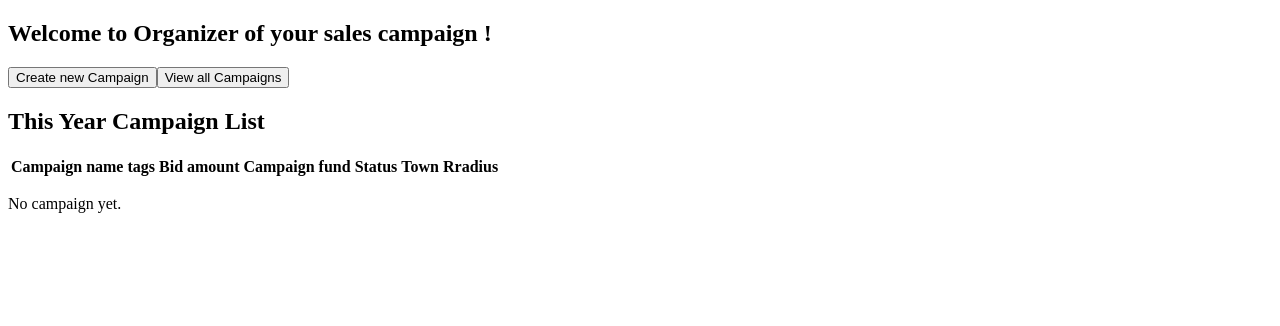
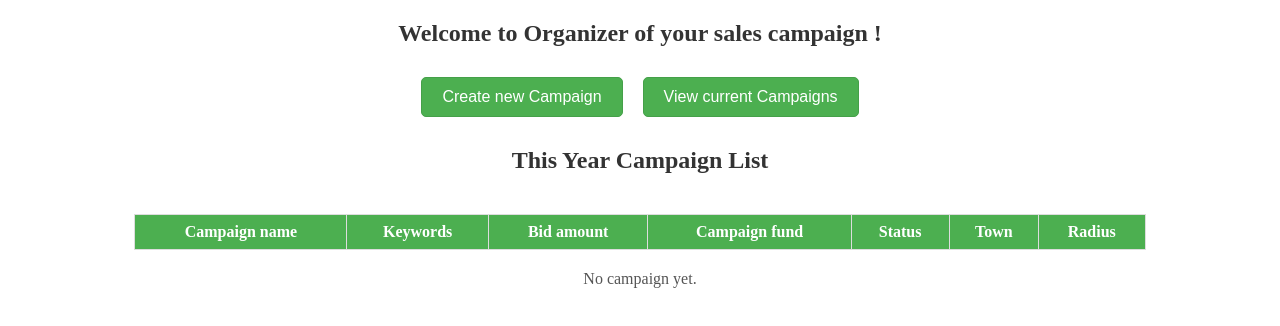
Before and after one commit to WoytekMig/FT-campaignTask, an Angular app: page /list in a window 1280 px wide. Shown: the top 326 px of the page. Built offline with nearby package versions, Linux system fonts and the light colour scheme.

Commit message:
addeed css

```diff
--- a/src/app/campaign-form/campaign-form.component.css
+++ b/src/app/campaign-form/campaign-form.component.css
@@ -0,0 +1,95 @@
+form {
+    max-width: 600px;
+    margin: 10px auto;
+    font-size: larger;
+}
+
+div {
+    margin-bottom: 15px;
+}
+
+label {
+    display: block;
+    margin-bottom: 5px;
+    color: #333;
+}
+
+input {
+    width: 100%;
+    padding: 8px;
+    font-size: 14px;
+    border: 1px solid #ddd;
+    border-radius: 4px;
+    box-sizing: border-box;
+}
+
+span {
+    color: #ff0000;
+    font-size: 12px;
+    margin-top: 5px;
+}
+
+.radio-buttons {
+    display: flex;
+    /*  align-items: center; */
+}
+
+.radio-buttons label {
+    display: flex;
+    flex-direction: column;
+    margin: 8px;
+}
+
+.radio-buttons input {
+    margin-bottom: 5px;
+}
+
+.campaign-form select {
+    width: 100%;
+    padding: 8px;
+    margin-top: 5px;
+    margin-bottom: 15px;
+    box-sizing: border-box;
+    border: 1px solid #ccc;
+    border-radius: 4px;
+    background-color: #f8f8f8;
+    font-size: 16px;
+    color: #333;
+}
+
+.campaign-form input[type="text"] {
+    width: 100%;
+    padding: 8px;
+    margin-top: 5px;
+    margin-bottom: 15px;
+    box-sizing: border-box;
+    border: 1px solid #ccc;
+    border-radius: 4px;
+    background-color: #f8f8f8;
+    font-size: 16px;
+    color: #333;
+}
+
+button {
+    background-color: #4CAF50;
+    color: white;
+    padding: 10px 20px;
+    font-size: 16px;
+    border: none;
+    border-radius: 4px;
+    cursor: pointer;
+    transition: background-color 0.3s;
+}
+
+button:active {
+    background-color: #4bb57c;
+}
+
+button:disabled {
+    background-color: #cccccc;
+    cursor: not-allowed;
+}
+
+button:hover:enabled {
+    background-color: #45a049;
+}
--- a/src/app/campaign-form/campaign-form.component.html
+++ b/src/app/campaign-form/campaign-form.component.html
@@ -1,79 +1,98 @@
 <app-home></app-home>
 
-<form [formGroup]="campaignForm" (ngSubmit)="onSubmit()">
+<form class="campaign-form" [formGroup]="campaignForm" (ngSubmit)="onSubmit()">
   <div>
     <label> Name of the Campaign </label>
     <input type="text" formControlName="name" />
-    <div
+    <span
       *ngIf="
         campaignForm.get('name')?.invalid && campaignForm.get('name')?.touched
       "
     >
       Name of the Campaign is required
-    </div>
+    </span>
   </div>
   <div>
-    <label> Key words </label>
+    <label> Keywords </label>
     <input type="text" formControlName="tags" />
-    <div
+    <span
       *ngIf="
         campaignForm.get('tags')?.invalid && campaignForm.get('tags')?.touched
       "
     >
-      Key-words are required
-    </div>
+      Keywords are required
+    </span>
   </div>
   <div>
     <label> Bid amount </label>
     <input type="number" formControlName="bidAmount" />
-    <div
+    <span
       *ngIf="
         campaignForm.get('bidAmount')?.invalid &&
         campaignForm.get('bidAmount')?.touched
       "
     >
       Min amount is 1500
-    </div>
+    </span>
   </div>
   <div>
     <label> Campaign fund </label>
     <input type="number" formControlName="campaignFund" />
-    <div
+    <span
       *ngIf="
         campaignForm.get('campaignFund')?.invalid &&
         campaignForm.get('campaignFund')?.touched
       "
     >
       Name of the Campaign is required
-    </div>
+    </span>
   </div>
   <div>
     <label> Status </label>
-    <input type="boolean" formControlName="status" />
-    <div
+    <div class="radio-buttons">
+      <label>
+        <input type="radio" formControlName="status" value="on" /> On
+      </label>
+      <label>
+        <input type="radio" formControlName="status" value="off" /> Off
+      </label>
+    </div>
+    <span
       *ngIf="
         campaignForm.get('status')?.invalid &&
         campaignForm.get('status')?.touched
       "
     >
       Status need to be on or off
-    </div>
+    </span>
   </div>
   <div>
     <label> Town </label>
-    <input type="text" formControlName="town" />
+    <div class="town-selector">
+      <select formControlName="town" (change)="onTownChange()">
+        <option *ngFor="let city of townOptions" [value]="city">
+          {{ city }}
+        </option>
+        <!--          if ([value] ==="other...") {
+          <input type="text" placeholder="Enter new town" [(ngModel)]="newTown" />
+         } -->
+      </select>
+      <!--   <input type="text" placeholder="Enter new town" [(ngModel)]="newTown" /> -->
+    </div>
+    <!--
+    <input type="text" formControlName="town" /> -->
   </div>
   <div>
-    <label> Radius</label>
+    <label> Radius (km)</label>
     <input type="number" formControlName="radius" />
-    <div
+    <span
       *ngIf="
         campaignForm.get('radius')?.invalid &&
         campaignForm.get('radius')?.touched
       "
     >
       Enter the number of kilometers
-    </div>
+    </span>
   </div>
 
   <button type="submit" [disabled]="campaignForm.invalid">Submit</button>
--- a/src/app/campaign-list/campaign-list.component.css
+++ b/src/app/campaign-list/campaign-list.component.css
@@ -0,0 +1,55 @@
+div {
+    display: flex;
+    flex-direction: column;
+    justify-content: center;
+    align-items: center;
+}
+
+h2 {
+    text-align: center;
+    color: #333;
+}
+
+table {
+    width: 80%;
+    border-collapse: collapse;
+    margin-top: 20px;
+}
+
+thead {
+    background-color: #4CAF50;
+    color: white;
+}
+
+th, td {
+    border: 1px solid #ddd;
+    padding: 8px;
+    text-align: center;
+}
+
+tr:nth-child(even) {
+    background-color: #f2f2f2;
+}
+
+button {
+    background-color: #4CAF50;
+    color: white;
+    padding: 8px 16px;
+    margin: 4px;
+    font-size: 14px;
+    border: none;
+    border-radius: 4px;
+    cursor: pointer;
+    margin-right: 5px;
+    transition: background-color 0.3s;
+}
+
+button:hover {
+    background-color: #45a049;
+}
+
+p {
+    text-align: center;
+    color: #555;
+    margin-top: 20px;
+}
--- a/src/app/campaign-list/campaign-list.component.html
+++ b/src/app/campaign-list/campaign-list.component.html
@@ -1,17 +1,17 @@
 <app-home></app-home>
-
+<div>
   <h2>This Year Campaign List</h2>
 
   <table>
     <thead>
       <tr>
         <th>Campaign name</th>
-      <th>tags</th>
+        <th>Keywords</th>
         <th>Bid amount</th>
         <th>Campaign fund</th>
         <th>Status</th>
         <th>Town</th>
-      <th>Rradius</th>
+        <th>Radius</th>
       </tr>
     </thead>
     <tbody>
@@ -20,7 +20,7 @@
           {{ campaign.name }}
         </td>
         <td>
-        {{ campaign.tags }}
+          {{ campaign.keywords }}
         </td>
         <td>
           {{ campaign.bidAmount }}
@@ -50,3 +50,4 @@
   <ng-template #noCampaign>
     <p>No campaign yet.</p>
   </ng-template>
+</div>
--- a/src/app/home/home.component.css
+++ b/src/app/home/home.component.css
@@ -0,0 +1,40 @@
+body {
+    font-family: 'Arial', sans-serif;
+    margin: 0;
+    padding: 0;
+    display: flex;
+    align-items: center;
+    justify-content: center;
+    height: 100vh;
+    background-color: #f4f4f4;
+}
+
+div {
+    text-align: center;
+}
+
+h2 {
+    color: #333;
+}
+
+button {
+    background-color: #4CAF50;
+    color: white;
+    padding: 10px 20px;
+    margin: 10px;
+    font-size: 16px;
+    border: 1px solid #45a049;
+    border-radius: 5px;
+    cursor: pointer;
+    transition: background-color 0.3s;
+}
+
+button:hover {
+    background-color: #45a049;
+}
+
+@media (max-width: 600px) {
+    button {
+        width: 100%;
+    }
+}
--- a/src/app/home/home.component.html
+++ b/src/app/home/home.component.html
@@ -1,5 +1,8 @@
 <div>
   <h2>Welcome to Organizer of your sales campaign !</h2>
+  <!--   <h4>Your Emerald account status:</h4>
+  <h3> {{ accountStatus }}</h3> -->
   <button [routerLink]="['/new']">Create new Campaign</button>
-  <button [routerLink]="['/list']">View all Campaigns</button>
+  <button [routerLink]="['/list']">View current Campaigns</button>
+  <!--   <button [routerLink]="['/list-past']">View last year's Campaigns</button> -->
 </div>
```
Lines whose indentation alone changed are shown as unchanged.
